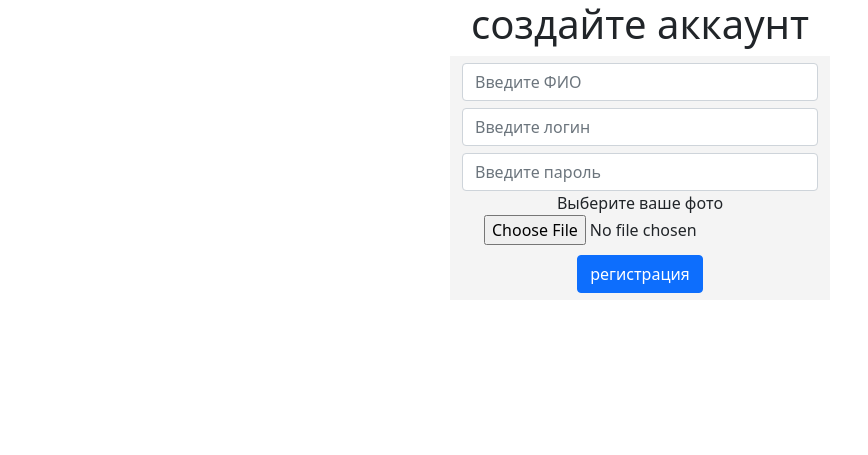
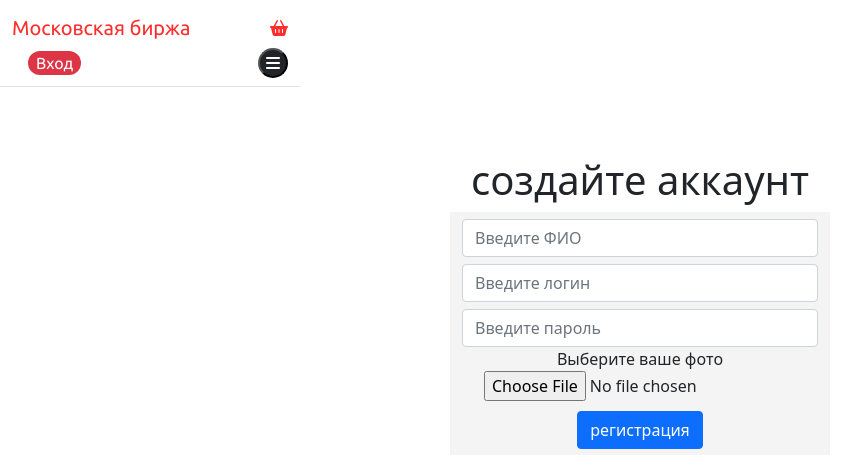
Before and after one commit to zeculesu/goALgo, a Python web app: template templates/registration.html in a window 1280 px wide. Shown: the top 455 px of the page, without its empty margins (0-868 px from the left). Run offline with Jinja, Linux system fonts and the light colour scheme; the template is opened without the code that fills it, so the values that code supplies are empty; some libraries are stand-ins or nearby versions.

Commit message:
wtf just fappened, navbar is smol

```diff
--- a/static/css/index.css
+++ b/static/css/index.css
@@ -5,3 +5,8 @@
     margin-top: 10px;
     margin-bottom: 7px;
 }
+.fullscreen{
+    top:0;
+    left:0;
+    width: 100%;
+}
--- a/templates/registration.html
+++ b/templates/registration.html
@@ -6,8 +6,16 @@
         <link href="https://fonts.googleapis.com/css2?family=Ubuntu:ital,wght@0,300;0,400;0,500;0,700;1,300;1,400&display=swap" rel="stylesheet">
         <link href="https://cdn.jsdelivr.net/npm/bootstrap@5.1.3/dist/css/bootstrap.min.css" rel="stylesheet" integrity="sha384-1BmE4kWBq78iYhFldvKuhfTAU6auU8tT94WrHftjDbrCEXSU1oBoqyl2QvZ6jIW3" crossorigin="anonymous">
         <link href="../static/css/index.css" rel="stylesheet">
+        <style>
+            iframe[iframetag] {
+               border: none;
+            }
+         </style>
     </head>
     <body>
+        <div class="fullscreen" id="iframeDiv">
+            <iframe src="navbar.html" iframetag></iframe>
+         </div>
         <div class="container">
             <div class="row">
                 <div class="column text-center">
```
